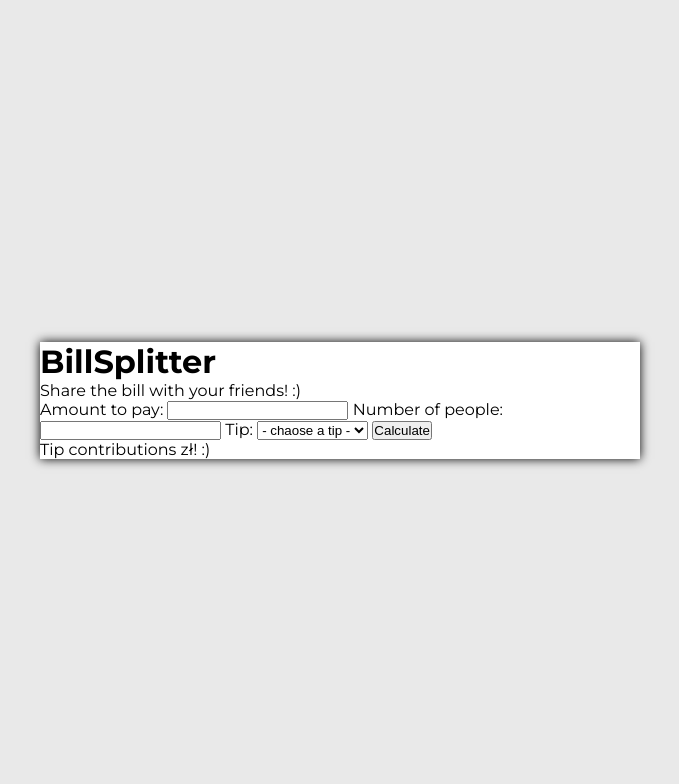
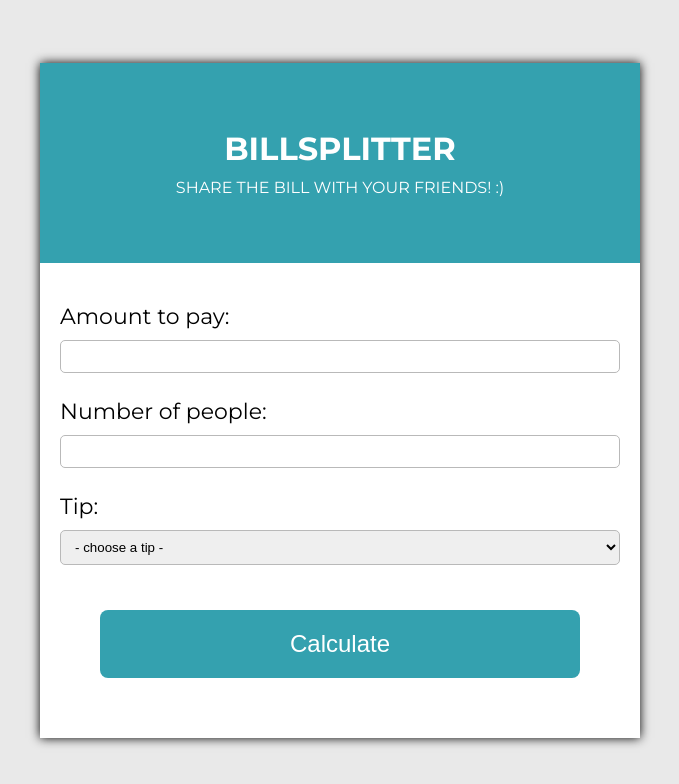
Before and after one commit to igorczyz13/Project-JS-01-Bill-and-tip-calculator, a plain HTML site: page index.html in a window 1280 px wide. Shown: the whole page, without its empty margins (300-979 px from the left). Drawn offline with Linux system fonts and the light colour scheme.

Commit message:
Finish css

```diff
--- a/index.html
+++ b/index.html
@@ -25,7 +25,7 @@
             <input type="number" id="people">
             <label for="tip">Tip:</label>
             <select id="tip">
-                <option value="0" disabled selected>- chaose a tip -</option>
+                <option value="0" disabled selected>- choose a tip -</option>
                 <option value="0.05">5%</option>
                 <option value="0.1">10%</option>
                 <option value="0.15">15%</option>
--- a/style.css
+++ b/style.css
@@ -14,7 +14,76 @@ body {
 }
 
 .wrapper {
-    width: 600px;
-    background-color: #fff;
-    box-shadow: 0 0 10px #000;
+	width: 600px;
+	background-color: #fff;
+	box-shadow: 0 0 10px #000;
 }
+
+.top {
+	display: flex;
+	justify-content: center;
+	align-items: center;
+	flex-direction: column;
+	height: 200px;
+	color: #fff;
+	background-color: #34a1af;
+	text-transform: uppercase;
+}
+
+.top p {
+	margin-top: 10px;
+}
+
+.bottom {
+	padding: 40px 20px;
+}
+
+label {
+	display: block;
+	margin-bottom: 10px;
+	font-size: 22px;
+}
+
+input,
+select {
+	margin-bottom: 25px;
+	padding: 8px 10px;
+	width: 100%;
+	border-radius: 5px;
+	border: 1px solid rgb(185, 185, 185);
+}
+
+.count {
+    display: block;
+    margin: 20px auto;
+    padding: 20px 10px;
+    width: 60vh;
+    font-size: 24px;
+    color: #fff;
+	background-color: #34a1af;
+    border: none;
+    border-radius: 8px;
+    cursor: pointer;
+    transition: background-color .3s;
+
+}
+
+.count:hover {
+	background-color: #27818d;
+}
+
+.cost-info {
+    display: none;
+    margin-top: 30px;
+    font-size: 20px;
+}
+
+.cost {
+    font-weight: bold;
+}
+
+.error {
+    font-size: 18px;
+    color: rgb(199, 63, 29);
+    text-align: center;
+}
```
